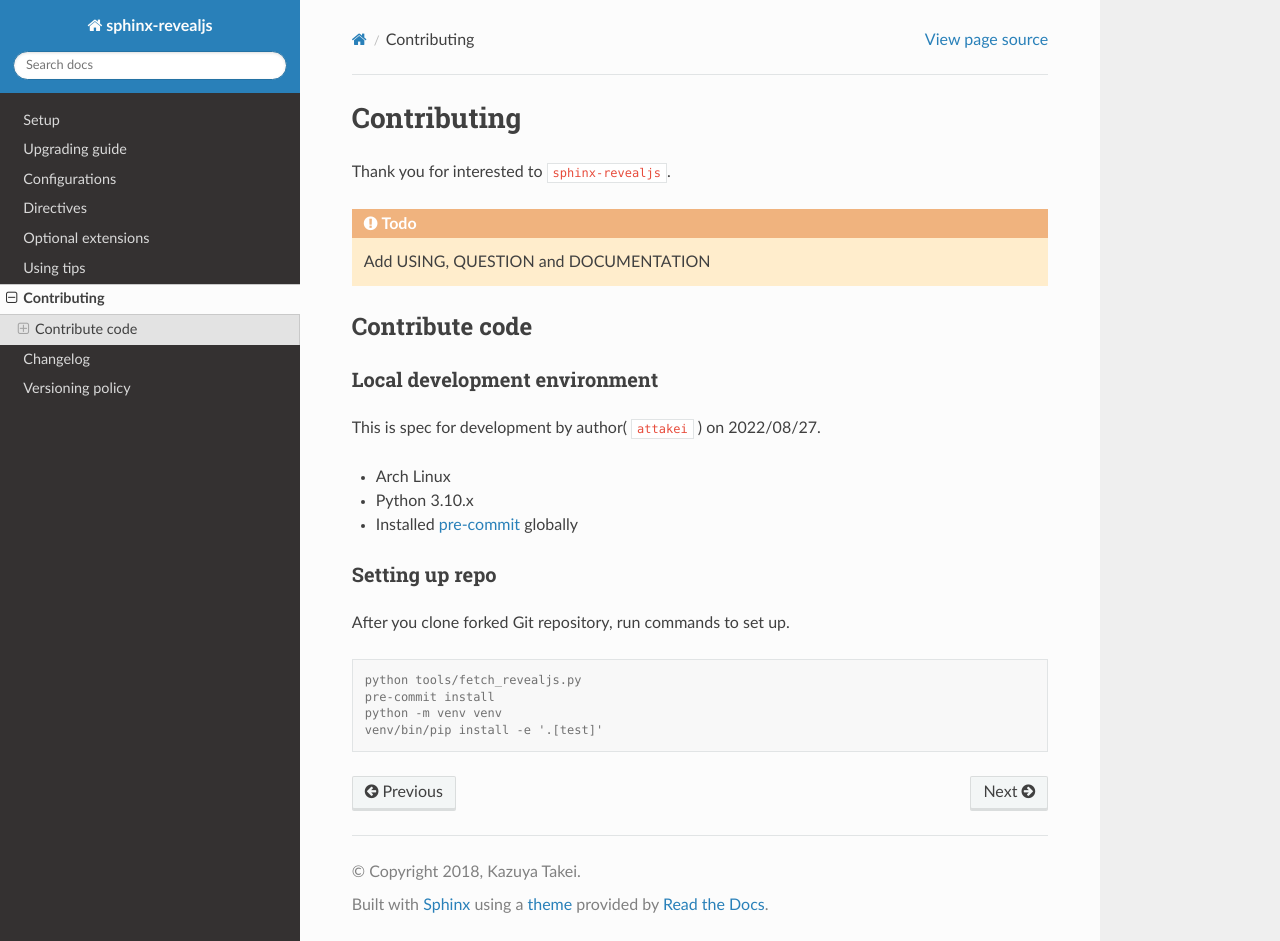
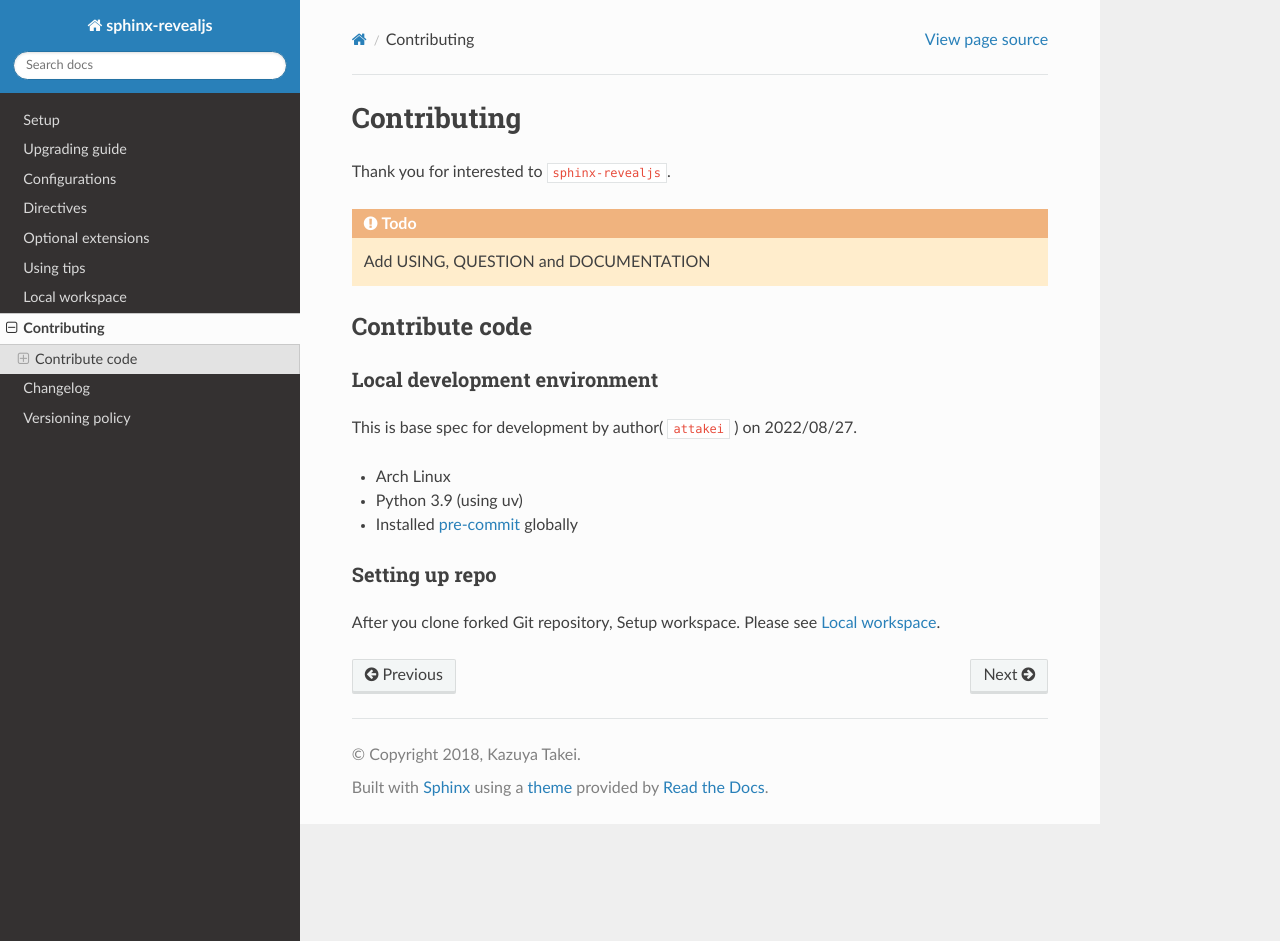
Before and after one commit to attakei/sphinx-revealjs, a Sphinx documentation site: the page built from doc/contributing.rst, in a window 1280 px wide and 941 px high. Built offline with Sphinx 7.4.7 and the Read the Docs theme 3.1.0, drawn with Linux system fonts in a browser that asks for light colours; pages that are not in the unit, such as notebooks, are missing from menus.

Commit message:
doc: Add independent page for local workspace

```diff
--- a/doc/contributing.rst
+++ b/doc/contributing.rst
@@ -12,20 +12,14 @@
 Local development environment
 -----------------------------
 
-This is spec for development by author( ``attakei`` ) on 2022/08/27.
+This is base spec for development by author( ``attakei`` ) on 2022/08/27.
 
 * Arch Linux
-* Python 3.10.x
+* Python 3.9 (using uv)
 * Installed `pre-commit <https://pre-commit.com/>`_ globally
 
 Setting up repo
 ---------------
 
-After you clone forked Git repository, run commands to set up.
-
-.. code-block:: console
-
-   python tools/fetch_revealjs.py
-   pre-commit install
-   python -m venv venv
-   venv/bin/pip install -e '.[test]'
+After you clone forked Git repository, Setup workspace.
+Please see :doc:`./local-workspace`.
--- a/doc/index.rst
+++ b/doc/index.rst
@@ -53,6 +53,7 @@
    directives
    optional-extensions
    tips
+   local-workspace
    contributing
    changes
    versioning-policy
```
Also changed, not shown: doc/local-workspace.rst (added, +62 -0 lines).
